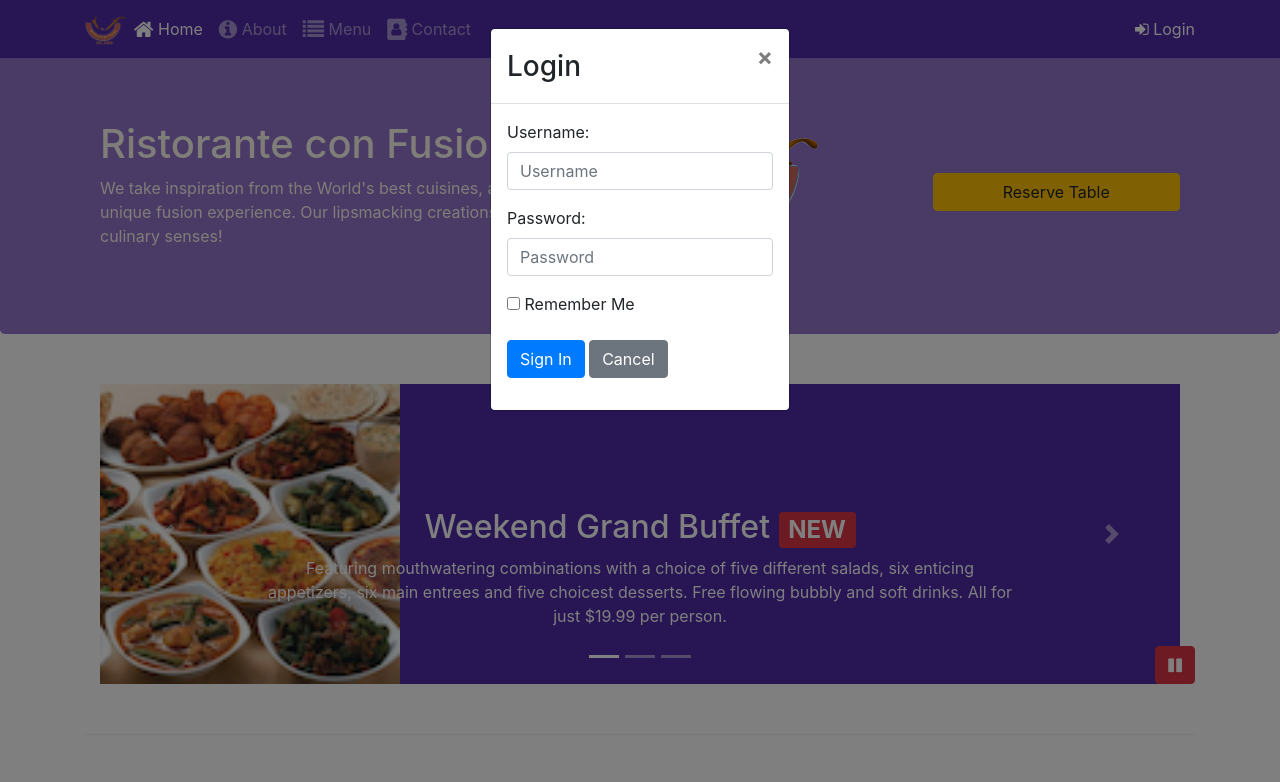
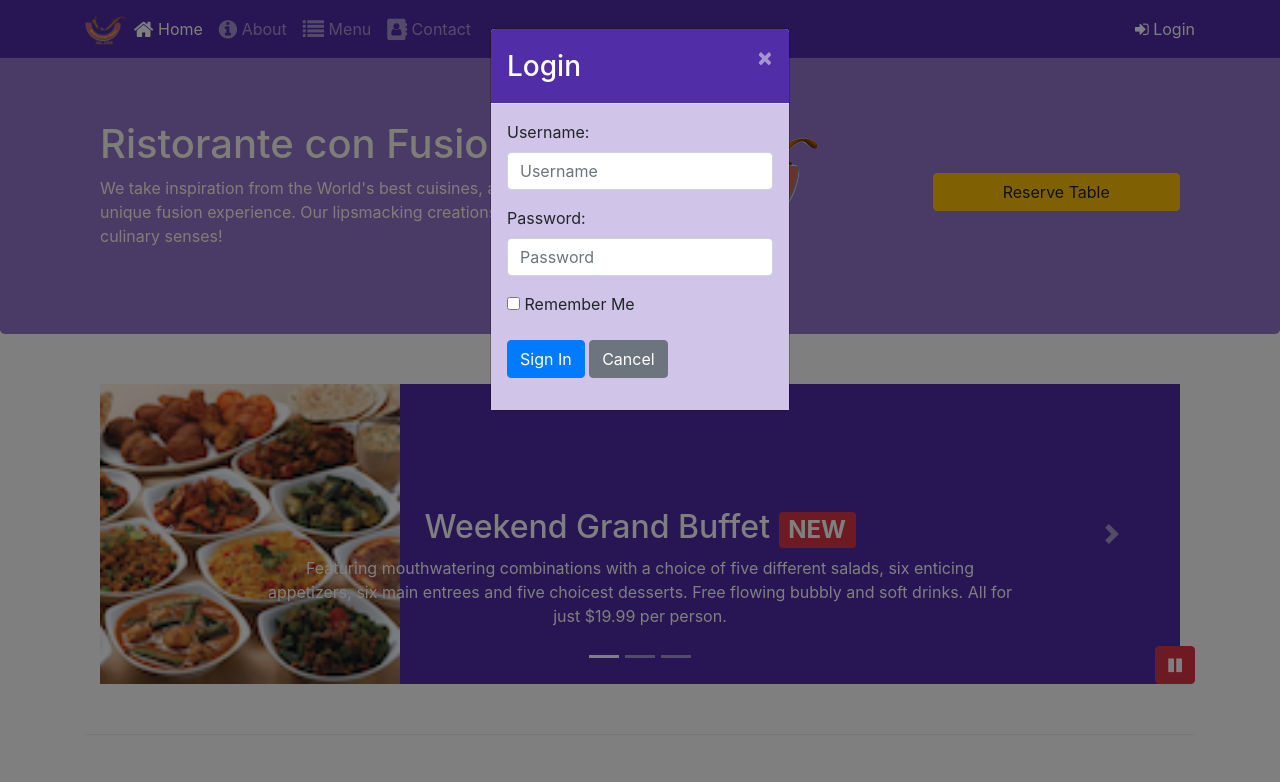
Before and after one commit to cs-geek/front-end-with-bootstrap, a website: page index.html in a window 1280 px wide. Both pictures are taken after a click on the link "Login". Shown: the top 782 px of the page. Drawn offline with nearby package versions, Linux system fonts and the light colour scheme.

Commit message:
Assignment 4

```diff
--- a/css/styles.scss
+++ b/css/styles.scss
@@ -72,3 +72,20 @@ body {
     position: absolute;
     bottom: 0;
 }
+
+.modal-header {
+    background-color: $bckg-dark;
+    h3 {
+        color: white;
+    }
+    button {
+        color: floralwhite;
+    }
+    button:hover {
+        color: white;
+    }
+}
+
+.modal-body {
+    background-color: $bckg-pale;
+}
--- a/index.html
+++ b/index.html
@@ -55,7 +55,8 @@
             </li>
           </ul>
           <span class="navbar-text">
-            <a data-toggle="modal" data-target="#loginModal">
+            <a id="login_button" type="button">
+              <!-- data-toggle="modal" data-target="#loginModal" -->
               <span class="fa fa-sign-in"></span> Login
             </a>
           </span>
@@ -176,7 +177,8 @@
           </div>
           <div class="col-12 col-sm-3 align-self-center">
             <!-- <a href="#reserve_table" type="button" class="btn btn-block btn-warning" data-toggle="tooltip" data-html="true" title="or Call at Us<br><strong>+040-4445-3434</strong>" data-placement="bottom">Reserve Table</a> -->
-            <a type="button" class="btn btn-block btn-warning" data-toggle="modal" data-target="#reserve_table">Reserve Table</a>
+            <a id="reserve_button" type="button" class="btn btn-block btn-warning">Reserve Table</a>
+            <!-- data-toggle="modal" data-target="#reserve_table" -->
           </div>
         </div>
       </div>
@@ -368,6 +370,14 @@
             $('#carouselButton').children('span').addClass('fa-pause');
           }
         });
+
+        $('#login_button').click(function() {
+          $('#loginModal').modal('show');
+        })
+
+        $('#reserve_button').click(function() {
+          $('#reserve_table').modal('show');
+        })
       });
     </script>
   </body>
```
Also changed, not shown: css/styles.css, 1 other file.
